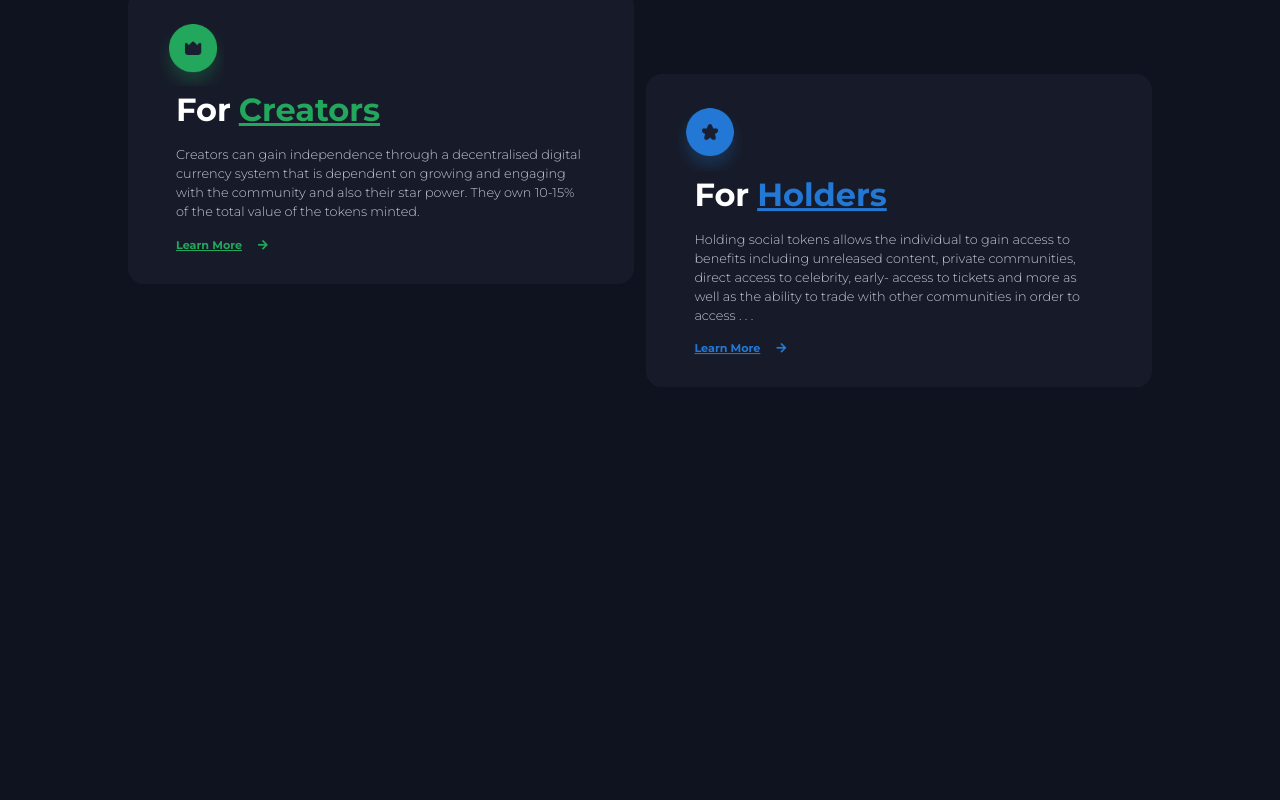
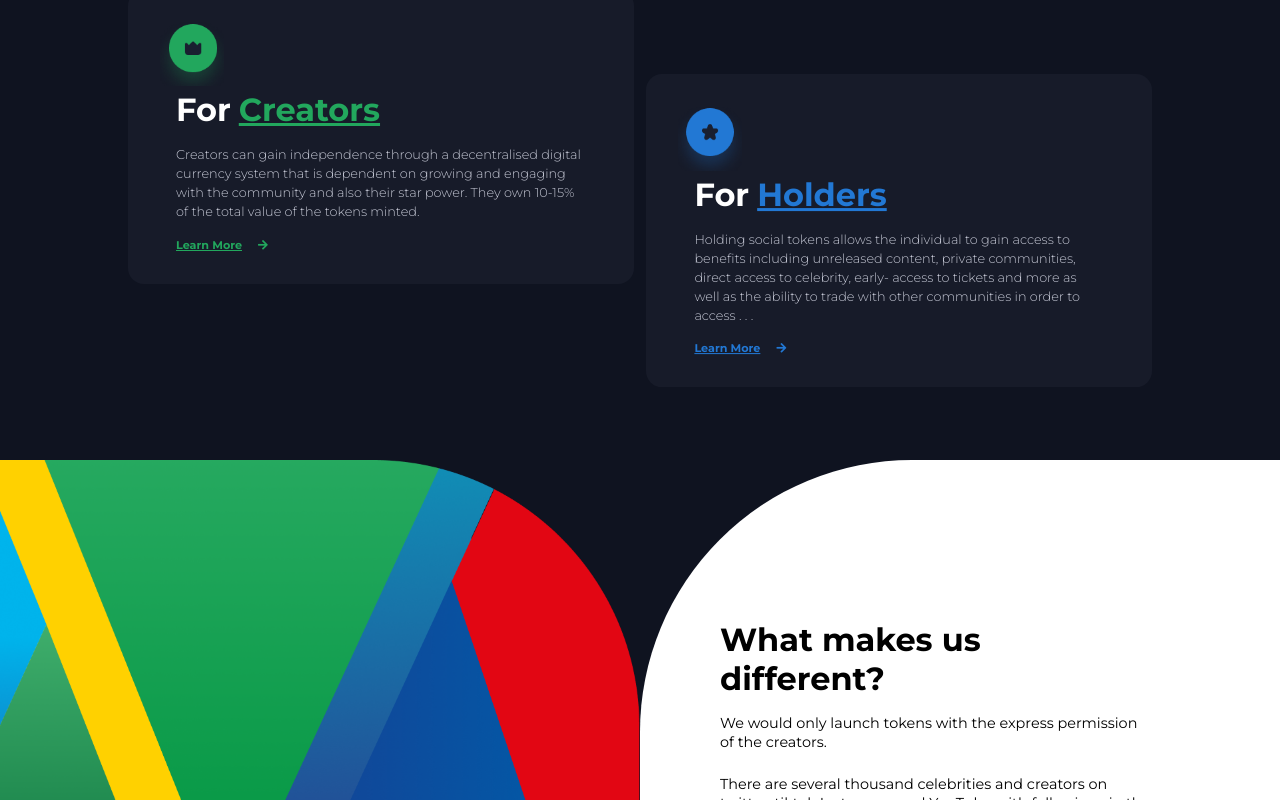
Before and after one commit to JO-OLADEJI/Tokners-Website, a React (Create React App) app: page / in a window 1280 px wide. Shown: the part 985-1785 px from the top of the page. Before the commit the page ends 1445 px from the top, so only its background shows below. Built offline with nearby package versions, Linux system fonts and the light colour scheme.

Commit message:
completed the difference section

```diff
--- a/src/components/Home/Home.jsx
+++ b/src/components/Home/Home.jsx
@@ -3,6 +3,7 @@ import Nav from '../Nav.jsx';
 import intro_img from '../../assets/images/intro-img.png';
 import crown_icon from '../../assets/icons/crown-icon.png';
 import star_icon from '../../assets/icons/star-icon.png';
+import diff_img from '../../assets/images/diff-img.png';
 import user_card_data from './user-card-data.json';
 import './home.css';
 import UserCard from './UserCard.jsx';
@@ -10,11 +11,10 @@ import UserCard from './UserCard.jsx';
 
 const Home = (props) => {
   const userCardIcons = [crown_icon, star_icon];
-  // console.log(user_card_data);
 
   return (
     <div className="Home">
-      <header className="home-header">
+      <div className="home-header">
         <Nav />
 
         <div className="intro">
@@ -40,7 +40,23 @@ const Home = (props) => {
             />
           ))}
         </div>
-      </header>
+
+        <div className="difference">
+          <div className="diff-img">
+            <img src={diff_img} alt="" />
+          </div>
+          <div className="diff-text">
+            <h1>What makes us different?</h1>
+            <p>We would only launch tokens with the express permission of the creators.</p>
+            <p>There are several thousand celebrities and creators on twitter, tiktok Instagram and YouTube with followings in the millions who we would be engaging before we go viral.</p>
+            <p>We would get them on our platform and they would see the opportunity to create a fan driven digital economy where their digital content can be traded as NFTs and their most loyal fans can have the monetary value of their creator's currency increase significantly as they promote their digital currency across their channels while our native token holders benefit from the Weentar popularity.</p>
+          </div>
+        </div>
+
+        <div className="tags">
+
+        </div>
+      </div>
     </div>
   );
 }
--- a/src/components/Home/home.css
+++ b/src/components/Home/home.css
@@ -121,3 +121,33 @@
 .learn-more-link i {
   margin-left: 1rem;
 }
+
+.difference {
+  display: flex;
+  justify-content: space-between;
+  align-items: flex-start;
+}
+
+.diff-img img {
+  width: 50vw;
+}
+
+.diff-text {
+  background-color: white;
+  min-height: calc(50vw * 0.832);
+  padding: 10rem 10vw 0 5rem;
+  border-top-left-radius: 17rem;
+}
+
+.diff-text h1 {
+  font-family: 'Montserrat', sans-serif;
+  margin-bottom: 1rem;
+}
+
+.diff-text p {
+  margin-bottom: 1.5rem;
+  font-family: 'Montserrat', sans-serif;
+  font-weight: 400;
+  font-size: .9rem;
+  line-height: 1.3;
+}
```
Also changed, not shown: src/assets/images/diff-img.png (added).
